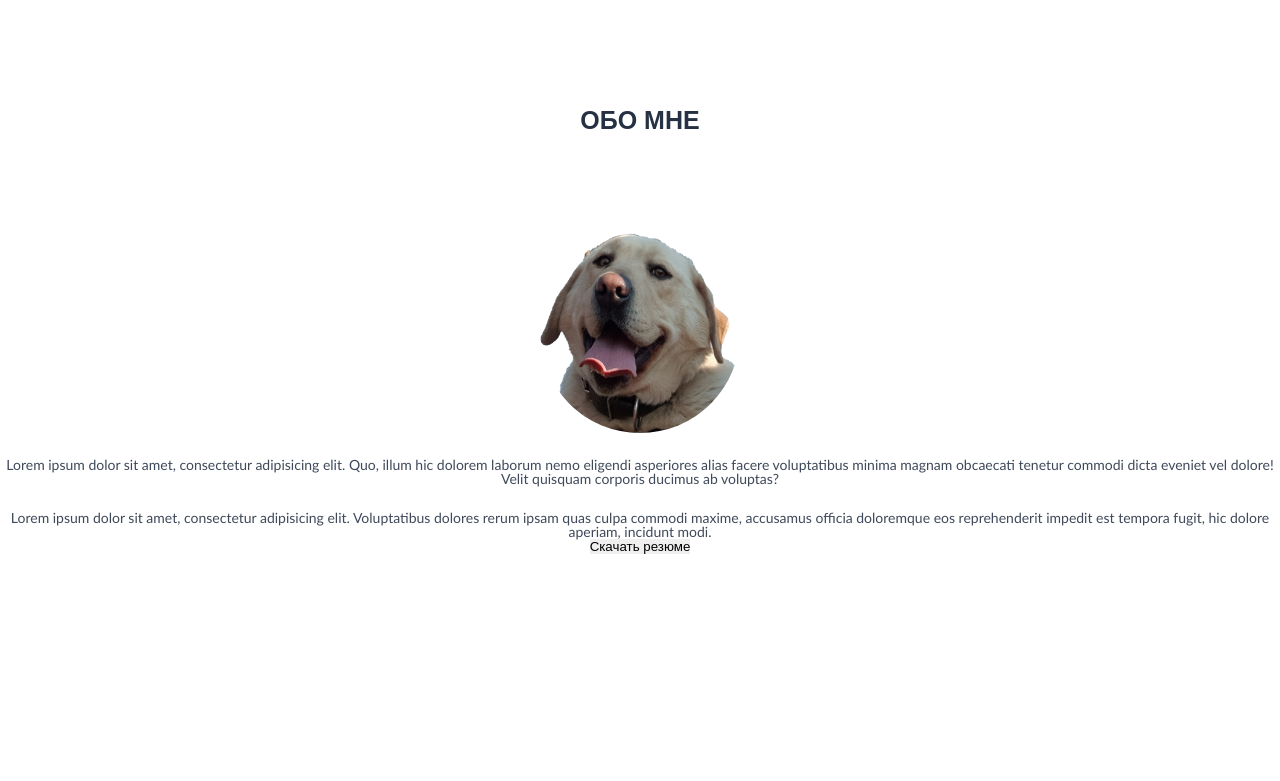
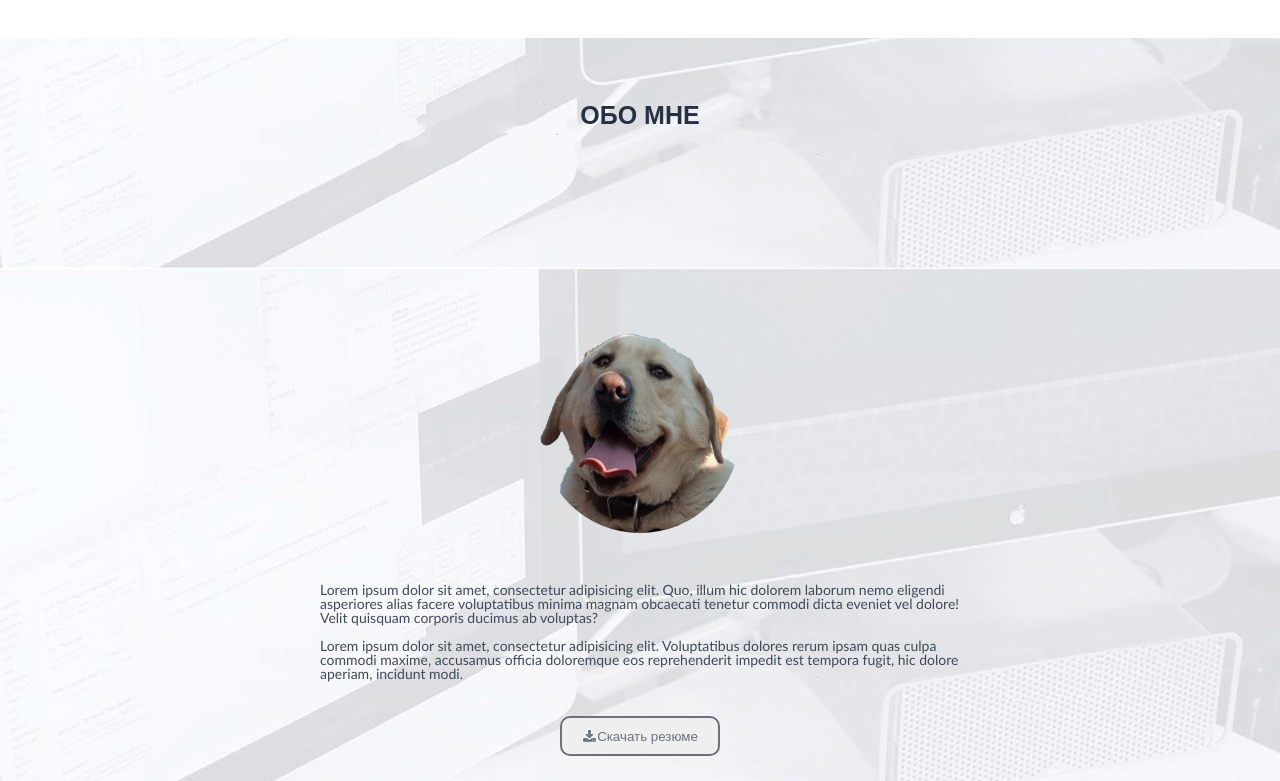
Before and after one commit to GustyCarnival38/GustyCarnival38.githab.io, a plain HTML site: page source/index.html in a window 1280 px wide. Shown: the part 862-1643 px from the top of the page. Drawn offline with Linux system fonts and the light colour scheme.

Commit message:
Add files via upload

```diff
--- a/source/CSS/style.css
+++ b/source/CSS/style.css
@@ -61,9 +61,10 @@ nav{
     height: 100%;
     float: left;
     text-align: center;
-    margin: 110px 0px 0px 0px;
+    background: url(../img/%D0%A4%D0%BE%D0%BD%D0%BE%D0%B2%D1%8B%D0%B9%20%D1%81%D0%BB%D0%BE%D0%B9.png);
     }
 .inform h2{
+    margin: 105px;
     font-size: 25px;
     font-weight: bold;
     color: #263244;
@@ -75,10 +76,40 @@ nav{
     height: 200px;
     overflow: hidden;
     margin-top: 100px;
+    margin-bottom: 50px;
 }
 .inform p{
     font-family: Calibri, sans-serif;
-    margin-top: 25px;
+    margin: 0 auto;
+    width: 50%;
+    text-align: left;
+    color: #3f495a;
+    font-weight:normal;
+}
+.inform button{
+    height: 40px;
+    text-align: center;
+    border: 2px solid #6f707e;
+    border-radius: 10px;
+    padding: 0px 20px;
+    margin: 35px;
+    color: #6f707e;
+}
+.skill{
+    width: 100%;
+    padding-bottom: 100px;
+    text-align: center;
+    background: url(../img/%D0%BA%D0%B0%D1%80%D1%82%D0%B8%D0%BD%D0%BA%D0%B0%20%D1%84%D0%BE%D0%BD%D0%B0.jpg);
+    background-position:bottom;
+}
+.skill h2{
+    font-size: 25px;
+    font-weight: bold;
+    color: #263244;
+    margin-top: 40px;
+}
+.skill functional{
+    float: left;
+    padding-left: 490px;
 
-    color: #3f495a;
 }
--- a/source/index.html
+++ b/source/index.html
@@ -37,11 +37,15 @@
 <h2>ОБО МНЕ</h2>
 <img src="img/%D0%AE%D1%88%D0%B03.png" alt="Тут будет моя фотка, но потом" class="photo">
 <p>Lorem ipsum dolor sit amet, consectetur adipisicing elit. Quo, illum hic dolorem laborum nemo eligendi asperiores alias facere voluptatibus minima magnam obcaecati tenetur commodi dicta eveniet vel dolore! Velit quisquam corporis ducimus ab voluptas?</p>
+<br>
 <p>Lorem ipsum dolor sit amet, consectetur adipisicing elit. Voluptatibus dolores rerum ipsam quas culpa commodi maxime, accusamus officia doloremque eos reprehenderit impedit est tempora fugit, hic dolore aperiam, incidunt modi.</p>
-<input type="submit" value="Скачать резюме">
+<button>
+<img src="img/%D0%B8%D0%BA%D0%BE%D0%BD%D0%BA%D0%B0.png" alt="" style="">Скачать резюме
+    </button>
      </div>
-<div>
-<h2>Что я умею</h2>
+<div class="skill">
+<h2>ЧТО Я УМЕЮ</h2>
+ <div class="functional">
   <div>
    <img src="img/%D0%BD%D0%BE%D1%83%D1%82.png" alt="ноутбук">
     <p>Веб-дизайн</p>
@@ -61,6 +65,7 @@
         <img src="img/%D0%B3%D1%80%D0%B0%D0%BC%D0%BC%D0%BE%D1%84%D0%BE%D0%BD.png" alt="граммофон">
         <p>Маркетинг</p>
         <span>Lorem ipsum dolor sit amet,<br> consectetur adipisicing elit. <br>Aliquam, officiis.</span>
+    </div>
     </div>
     </div>
     <div>
```
Also changed, not shown: source/img/иконка.png (added), source/img/картинка фона.jpg (added).
